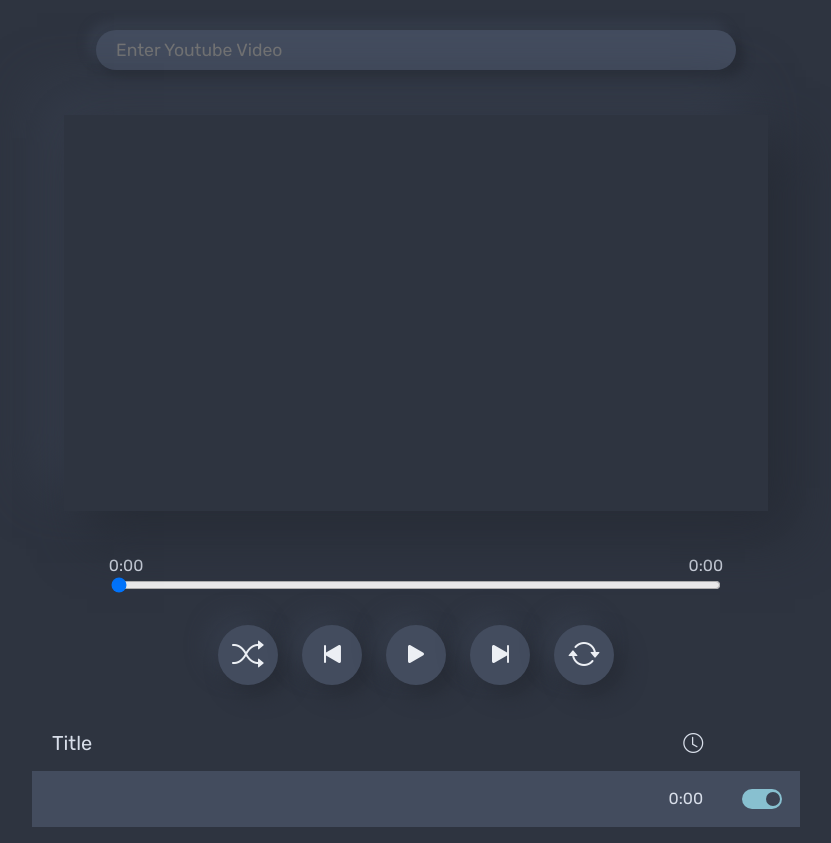
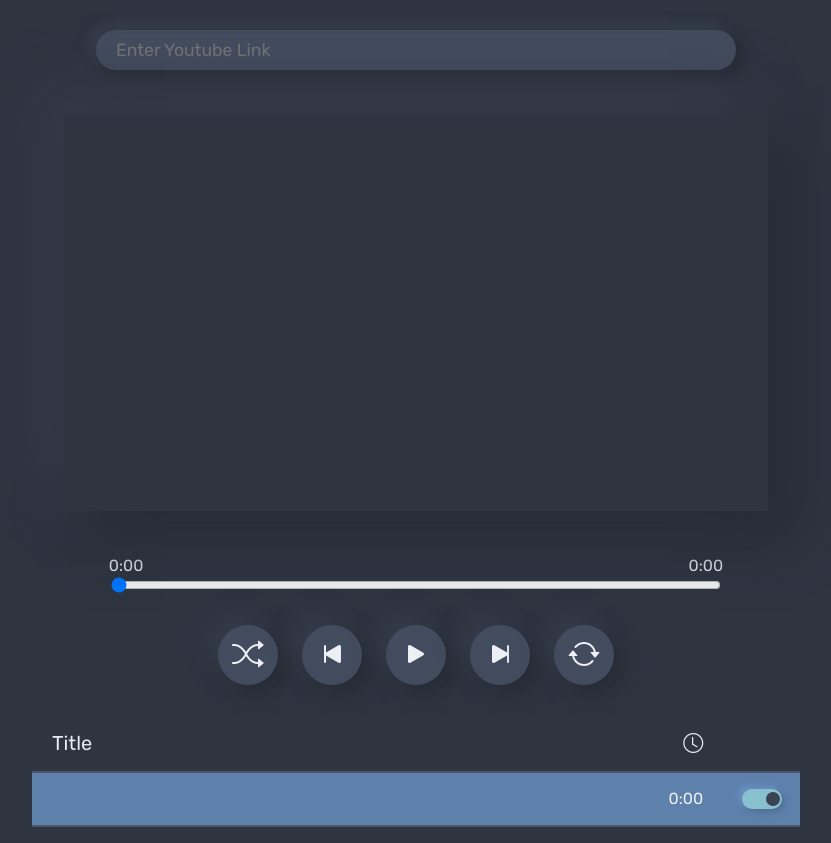
Before and after one commit to DenmarFel/hoppytime, a React (Create React App) app: page / in a window 1280 px wide. Shown: the whole page, without its empty margins (224-1055 px from the left). Built offline with nearby package versions, Linux system fonts and the light colour scheme.

Commit message:
More design work

```diff
--- a/src/App.js
+++ b/src/App.js
@@ -58,7 +58,7 @@ function PlayerForm(props) {
           type="text"
           value={value}
           onChange={event => setValue(event.target.value)}
-          placeholder="Enter Youtube Video" />
+          placeholder="Enter Youtube Link" />
       </label>
     </form>
   )
@@ -440,7 +440,11 @@ function Timestamp(props) {
 
   return (
     <li
-      className={`grid-container timestamp ${props.indx == props.currentTimestampIndx ? 'playing' : ''}`}
+      className={`
+        grid-container
+        timestamp
+        ${props.indx === props.currentTimestampIndx ? 'playing' : ''}
+        ${enabled ? '' : 'disabled'}`}
       onClick={handleTimestampClick} >
       <div className="title">{props.title}</div>
       <div className="duration">{props.duration}</div>
@@ -450,7 +454,7 @@ function Timestamp(props) {
             type="checkbox"
             checked={enabled}
             onChange={handleTimestampToggle} />
-          <span className="slider"></span>
+          <span className="slider" title="Disable timestamp" />
         </label>
       </div>
     </li>
--- a/src/Css/App.css
+++ b/src/Css/App.css
@@ -4,7 +4,7 @@ body {
   font-size: 16px;
   font-family: "Rubik", sans-serif;
   background-color: #2E3440;
-  color: #D8DEE9;
+  color: #E5E9F0;
 }
 
 #app {
@@ -22,7 +22,7 @@ body {
   border-style: hidden;
   border-radius: 22px;
   background-color: #434C5E;
-  color: #D8DEE9;
+  color: #ECEFF4;
   box-shadow: 7px 7px 10px 2px #272c36, -7px -7px 10px 2px #353c4a;
   width: 80%;
   max-width: 600px;
@@ -81,7 +81,7 @@ body {
 #status #progress .slider::-moz-range-track {
   background: #4C566A;
   height: 5px;
-  box-shadow: 5px 5px 21px #272c36, -5px -5px 21px #353c4a;
+  box-shadow: 5px 5px 10px 5px #272c36, -5px -5px 10px 5px #353c4a;
 }
 #status #progress .slider::-moz-range-progress {
   background: linear-gradient(135deg, #5E81AC 0%, #81A1C1 25%, #88C0D0 75%, #8FBCBB 100%);
@@ -122,9 +122,7 @@ body {
 }
 
 #playlist {
-  margin-top: 30px;
-  margin-left: auto;
-  margin-right: auto;
+  margin: 30px auto 0 auto;
 }
 #playlist ul {
   list-style-type: none;
@@ -135,11 +133,18 @@ body {
   grid-template-columns: 80% 10% 10%;
 }
 #playlist li {
-  border-bottom: 2px solid #434C5E;
+  border-bottom: 2px solid #4C566A;
   padding: 1em 0px 1em 0px;
 }
 #playlist li.playing {
-  background-color: #434C5E;
+  background-color: #5E81AC;
+  color: #ECEFF4;
+}
+#playlist li.playing .toggle .slider {
+  box-shadow: 3px 3px 6px #506e92, -3px -3px 6px #6c94c6;
+}
+#playlist li.disabled {
+  color: #4C566A;
 }
 #playlist li.timestamp:hover {
   background-color: #3B4252;
@@ -187,6 +192,7 @@ body {
   -webkit-transition: 0.4s;
   transition: 0.4s;
   border-radius: 17px;
+  box-shadow: 3px 3px 6px #272c36, -3px -3px 6px #353c4a;
 }
 #playlist li .toggle .slider:before {
   position: absolute;
--- a/src/Sass/App.scss
+++ b/src/Sass/App.scss
@@ -8,7 +8,7 @@ body {
   font-size: 16px;
   font-family: 'Rubik', sans-serif;
   background-color: $nord0;
-  color: $nord4;
+  color: $nord5;
 }
 
 #app {
@@ -27,7 +27,7 @@ body {
     border-style: hidden;
     border-radius: 22px;
     background-color: $nord2;
-    color: $nord4;
+    color: $nord6;
 
     box-shadow:  7px 7px 10px 2px #272c36,
     -7px -7px 10px 2px #353c4a;
@@ -118,8 +118,8 @@ body {
       &::-moz-range-track {
         background: $nord3;
         height: 5px;
-        box-shadow: 5px 5px 21px #272c36,
-          -5px -5px 21px #353c4a;
+        box-shadow: 5px 5px 10px 5px #272c36,
+          -5px -5px 10px 5px #353c4a;
       }
 
       &::-moz-range-progress {
@@ -179,9 +179,7 @@ body {
 }
 
 #playlist {
-  margin-top: 30px;
-  margin-left: auto;
-  margin-right: auto;
+  margin: 30px auto 0 auto;
 
   ul {
     list-style-type: none;
@@ -194,11 +192,21 @@ body {
   }
 
   li {
-    border-bottom: 2px solid $nord2;
+    border-bottom: 2px solid $nord3;
     padding: 1em 0px 1em 0px;
 
     &.playing {
-      background-color: $nord2;
+      background-color: $nord10;
+      color: $nord6;
+
+      .toggle .slider {
+        box-shadow:  3px 3px 6px #506e92,
+          -3px -3px 6px #6c94c6;
+      }
+    }
+
+    &.disabled {
+      color: $nord3;
     }
 
     &.timestamp:hover {
@@ -254,6 +262,8 @@ body {
         -webkit-transition: .4s;
         transition: .4s;
         border-radius: 17px;
+        box-shadow:  3px 3px 6px #272c36,
+          -3px -3px 6px #353c4a;
 
         &:before {
           position: absolute;
```
